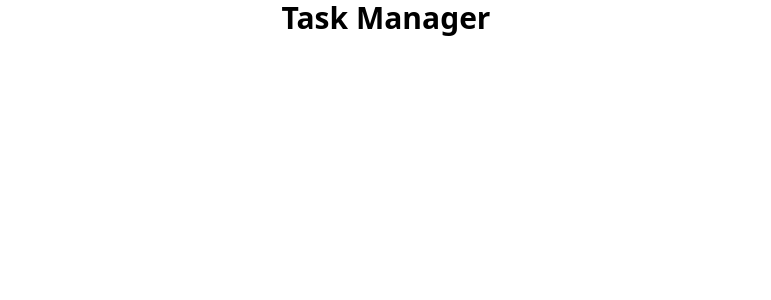
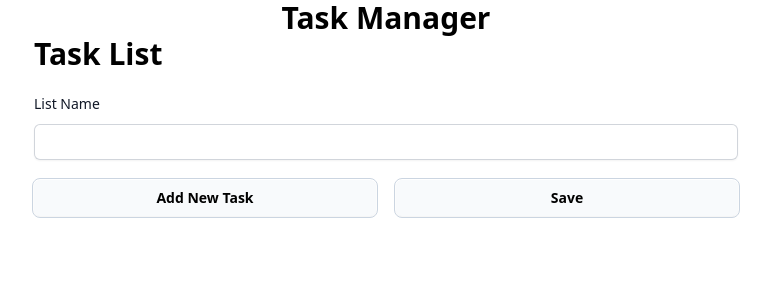
Before and after one commit to fernandorochaworld/task-manager, a React (Vite) app in the folder client/: page /task-list/1 in a window 1280 px wide. Before the commit this address had no page. Shown: the top 300 px of the page, without its empty margins (254-1025 px from the left). Built offline with nearby package versions, Linux system fonts and the light colour scheme.

Commit message:
Update: Updated Button Component and Configured taskManager reducer.

```diff
--- a/client/src/App.jsx
+++ b/client/src/App.jsx
@@ -38,7 +38,7 @@ const App = () => {
             Furthermore, notice how the content above always renders? On each page? */}
         <Routes>
           <Route path="/" element={<TaskListIndex />} />
-          <Route path="/task-list" element={<TaskList />} />
+          <Route path="/task-list/:id?" element={<TaskList />} />
           <Route path="/task" element={<Task />} />
         </Routes>
       </div>
--- a/client/src/components/Button.jsx
+++ b/client/src/components/Button.jsx
@@ -1,17 +1,24 @@
 import PropTypes from 'prop-types';
 import React from 'react';
 
-const Button = ({ type, title, onClick, className, value, disabled }) => {
-  // const styleColor = color || 'sky';
-  // const styleColor = 'sky';
+const Button = ({ type, text, title, onClick, className, value, disabled, styleType }) => {
+  styleType = styleType || 'default';
+  const btnColor = {
+    default: 'tm-btn',
+    primary: 'tm-btn-primary',
+    warning: 'tm-btn-warning',
+    danger: 'tm-btn-warning',
+  }
   return (
     <button
       value={value}
       type={type || 'button'}
+      title={title || text}
       onClick={onClick}
       disabled={disabled ? 'disabled' : ''}
-      className={`${className} flex w-full justify-center rounded-md bg-sky-600 px-3 py-1.5 text-sm font-semibold leading-6 text-white shadow-sm hover:bg-sky-500 focus-visible:outline focus-visible:outline-2 focus-visible:outline-offset-2 focus-visible:outline-sky-600 disabled:bg-gray-200 disabled:text-gray-500 disabled:border-gray-800 disabled:shadow-none disabled:cursor-not-allowed`}>
-      {title}
+      className={`flex justify-center rounded-md ${btnColor[styleType]} tm-btn-disabled ${className}`}
+      >
+      {text || title}
     </button>
   );
 };
--- a/client/src/index.css
+++ b/client/src/index.css
@@ -18,6 +18,21 @@
     @apply text-3xl text-center font-bold;
   }
 
+  .tm-btn-primary {
+    @apply bg-sky-600 px-3 py-1.5 text-sm font-semibold leading-6 text-white shadow-sm hover:bg-sky-500 focus-visible:outline focus-visible:outline-2 focus-visible:outline-offset-2 focus-visible:outline-sky-600;
+  }
+
+  .tm-btn-warning {
+    @apply bg-red-600 px-3 py-1.5 text-sm font-semibold leading-6 text-white shadow-sm hover:bg-red-500 focus-visible:outline focus-visible:outline-2 focus-visible:outline-offset-2 focus-visible:outline-red-600;
+  }
+
+  .tm-btn {
+    @apply bg-slate-50 px-3 py-1.5 text-sm font-semibold leading-6 text-black shadow-sm hover:bg-slate-200 outline outline-1 outline-offset-1 outline-slate-300;
+  }
+  .tm-btn-disabled {
+    @apply disabled:bg-gray-200 disabled:text-gray-500 disabled:border-gray-800 disabled:shadow-none disabled:cursor-not-allowed;
+  }
+
 }
 
 *,
--- a/client/src/main.jsx
+++ b/client/src/main.jsx
@@ -13,13 +13,15 @@ import { Provider } from 'react-redux'
  * Importing reducers
  */
 import testReducer from './reducers/testReducer.js'
+import taskManager from './reducers/taskManagerReducer.js'
 
 /**
  * Creating the store w/reducers
  */
 const store = configureStore({
   reducer: {
-    test: testReducer
+    test: testReducer,
+    taskManager: taskManager
   }
 })
 
```
